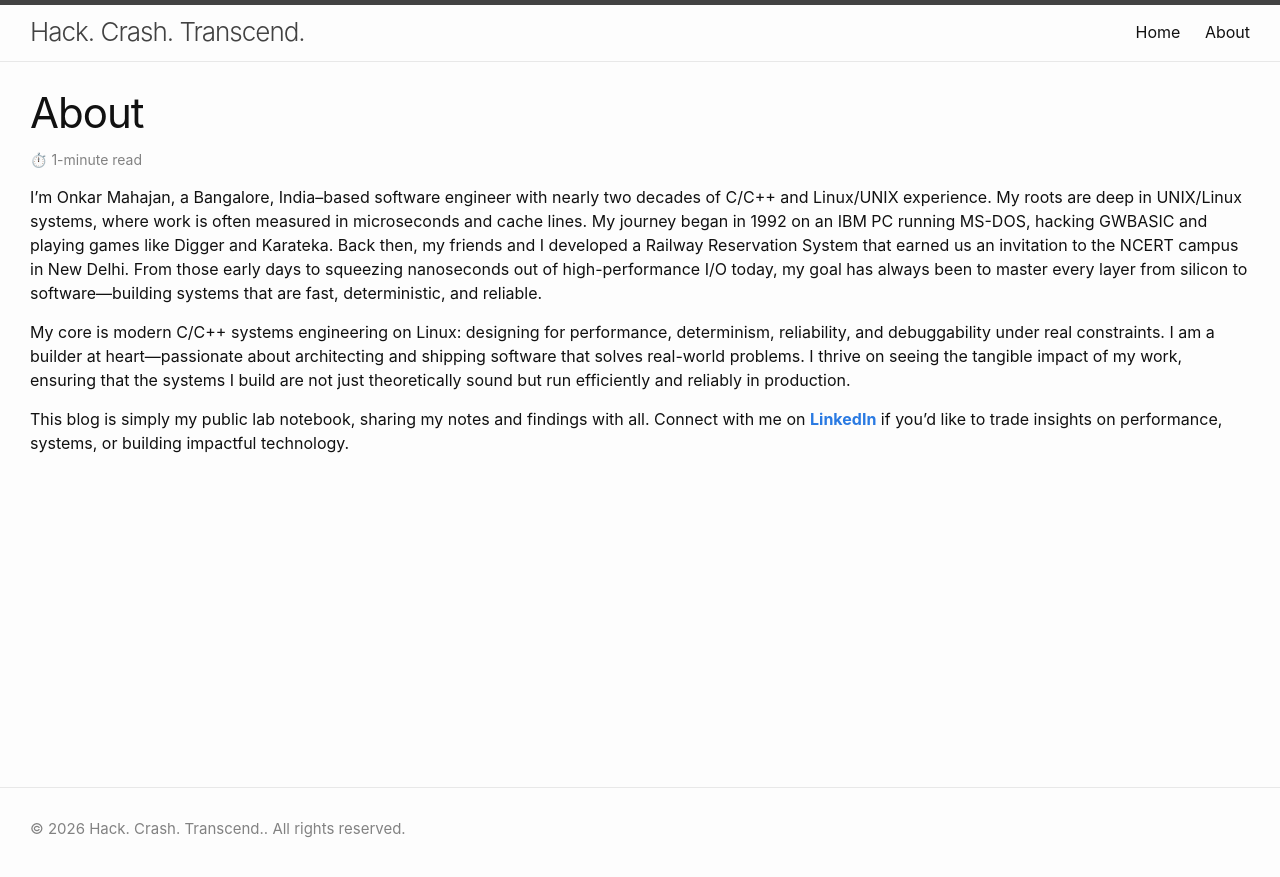
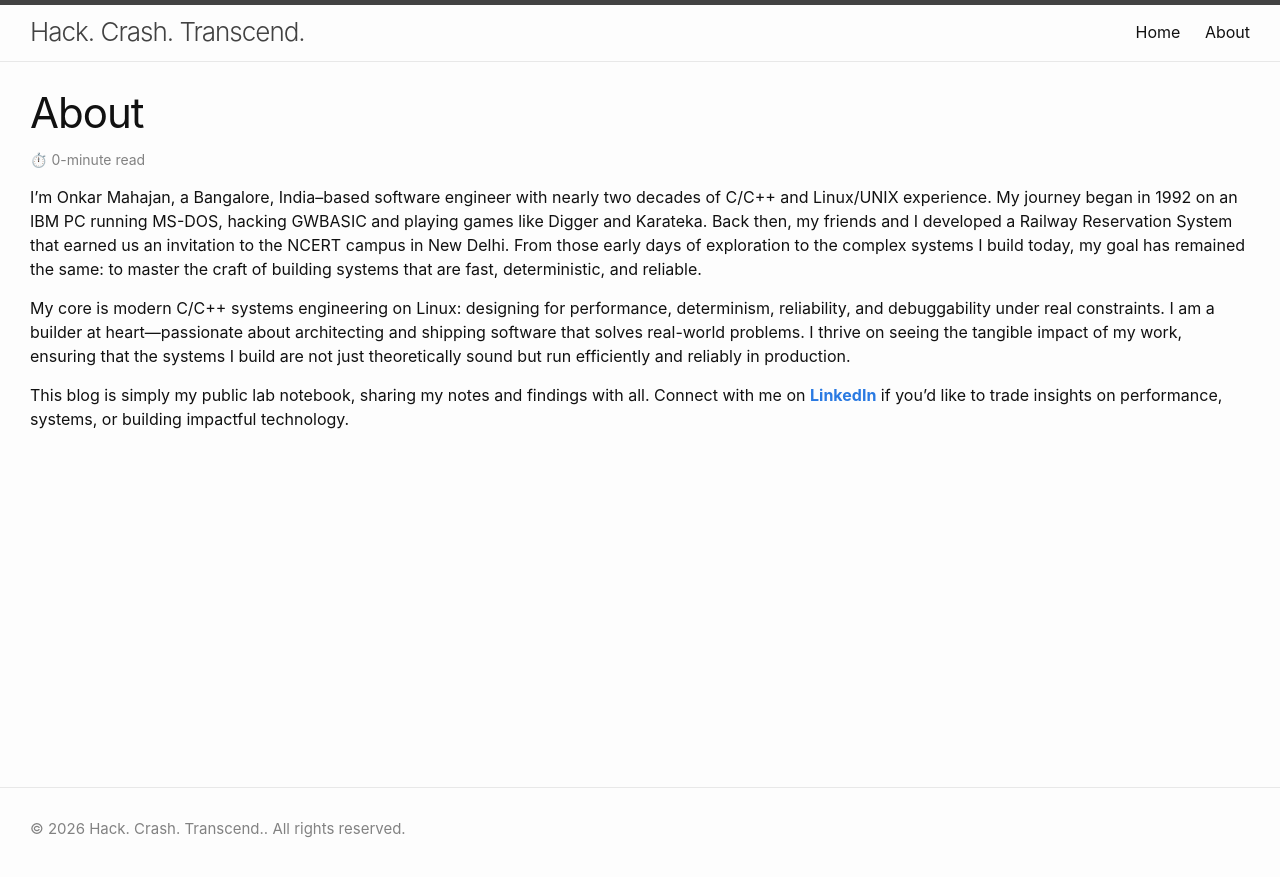
Before and after one commit to on2k23nm/on2k23nm.github.io, a Jekyll site: the page built from about.markdown, in a window 1280 px wide. Shown: the top 877 px of the page. Built offline with Jekyll 4.4.1, drawn with Linux system fonts in a browser that asks for light colours.

Commit message:
Simplify About page introduction

```diff
--- a/about.markdown
+++ b/about.markdown
@@ -4,7 +4,7 @@ title: About
 permalink: /about/
 ---
 
-I’m Onkar Mahajan, a Bangalore, India–based software engineer with nearly two decades of C/C++ and Linux/UNIX experience. My roots are deep in UNIX/Linux systems, where work is often measured in microseconds and cache lines. My journey began in 1992 on an IBM PC running MS-DOS, hacking GWBASIC and playing games like Digger and Karateka. Back then, my friends and I developed a Railway Reservation System that earned us an invitation to the NCERT campus in New Delhi. From those early days to squeezing nanoseconds out of high-performance I/O today, my goal has always been to master every layer from silicon to software—building systems that are fast, deterministic, and reliable.
+I’m Onkar Mahajan, a Bangalore, India–based software engineer with nearly two decades of C/C++ and Linux/UNIX experience. My journey began in 1992 on an IBM PC running MS-DOS, hacking GWBASIC and playing games like Digger and Karateka. Back then, my friends and I developed a Railway Reservation System that earned us an invitation to the NCERT campus in New Delhi. From those early days of exploration to the complex systems I build today, my goal has remained the same: to master the craft of building systems that are fast, deterministic, and reliable.
 
 My core is modern C/C++ systems engineering on Linux: designing for performance, determinism, reliability, and debuggability under real constraints. I am a builder at heart—passionate about architecting and shipping software that solves real-world problems. I thrive on seeing the tangible impact of my work, ensuring that the systems I build are not just theoretically sound but run efficiently and reliably in production.
 
```
